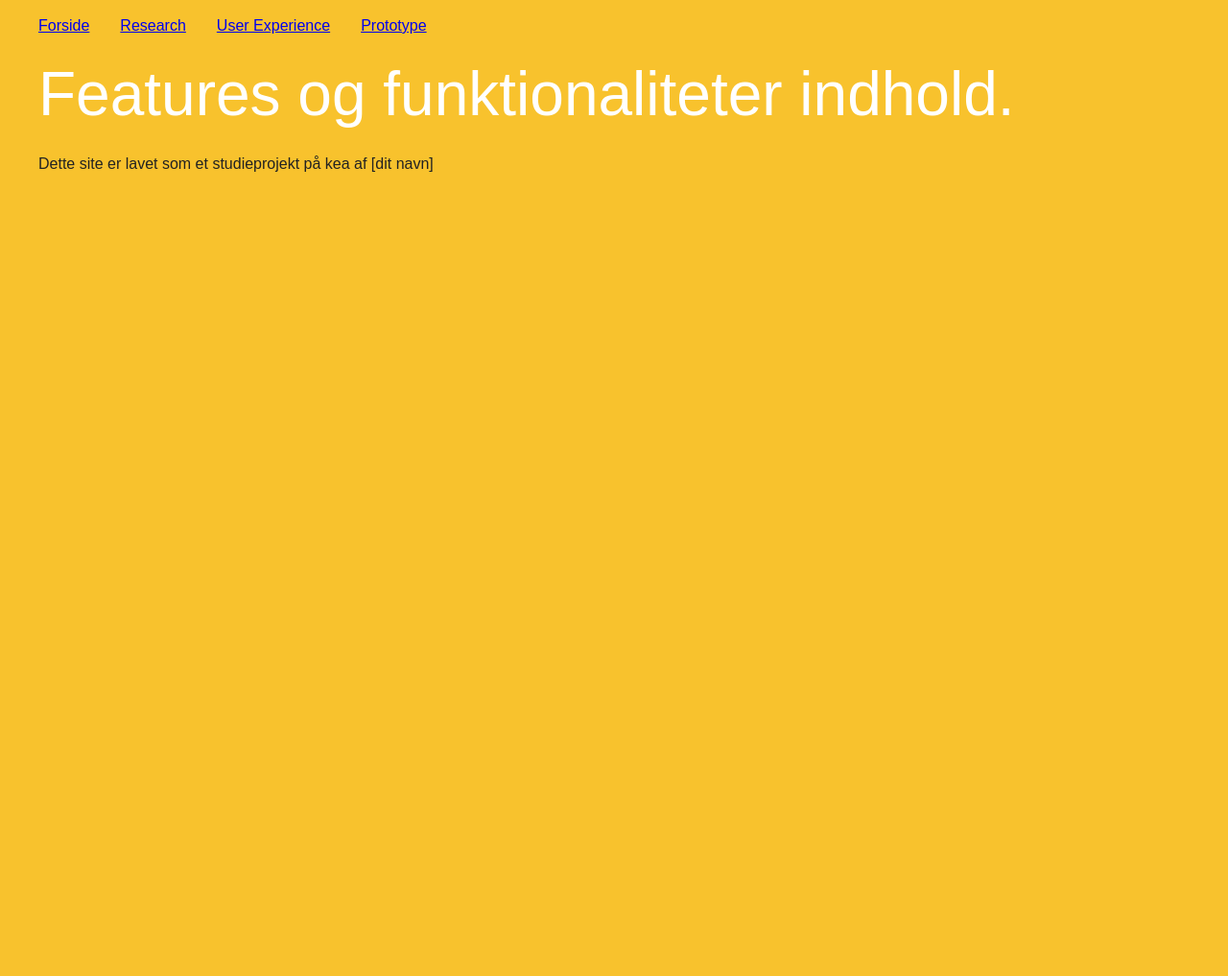
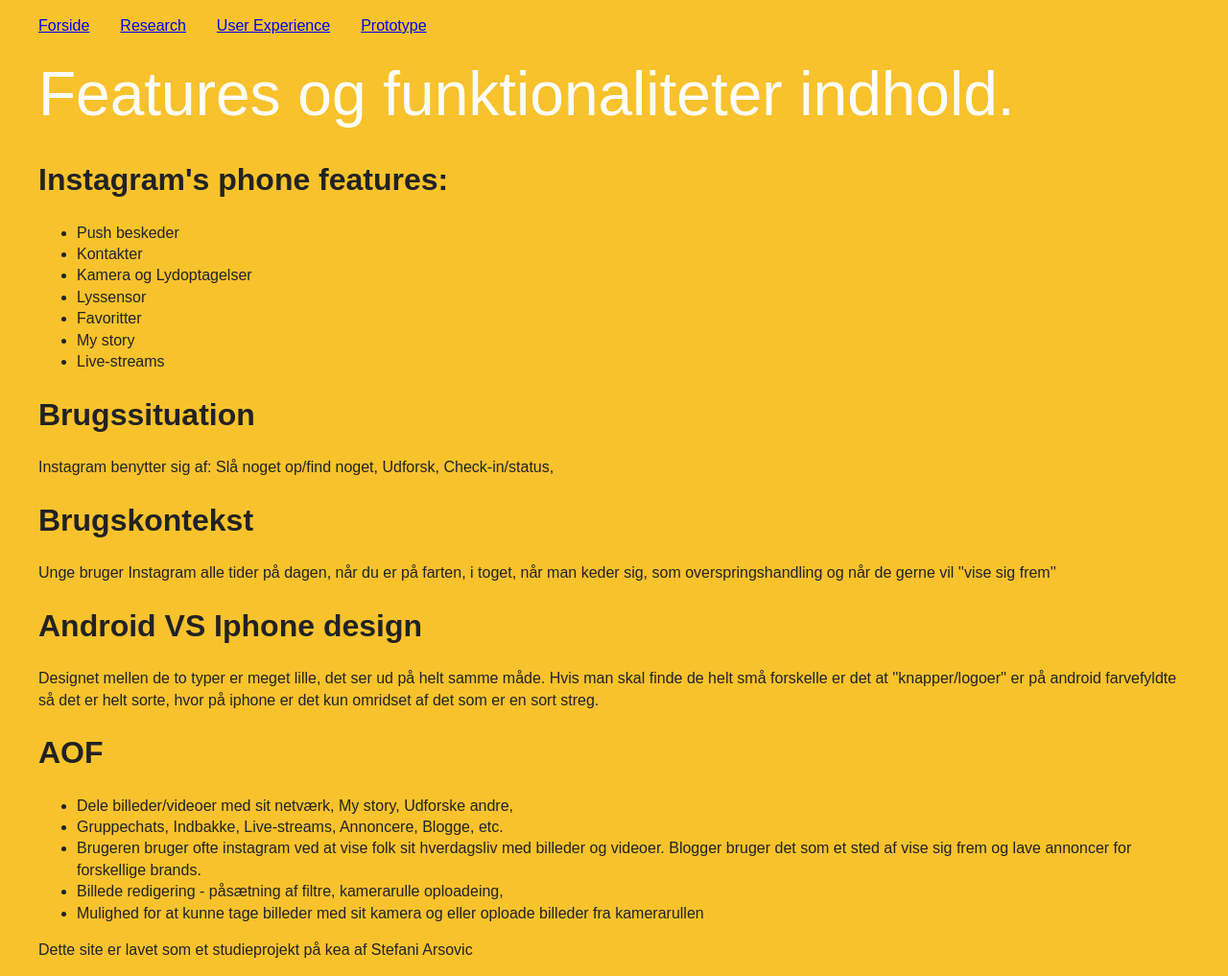
Before and after one commit to stef7528/01-bruger, a plain HTML site: page featuresfunktionaliteter.html in a window 1280 px wide. Shown: the whole page at 96% size. Before the commit the page ends 800 px from the top, so only its background shows below. Drawn offline with nearby package versions, Linux system fonts and the light colour scheme.

Commit message:
features instagram

```diff
--- a/featuresfunktionaliteter.html
+++ b/featuresfunktionaliteter.html
@@ -51,19 +51,65 @@
         <article>
             Features og funktionaliteter indhold.
         </article>
+
+        <h1>Instagram's phone features:</h1>
+
+        <ul>
+            <li>Push beskeder </li>
+            <li>Kontakter</li>
+            <li>Kamera og Lydoptagelser </li>
+            <li>Lyssensor</li>
+            <li>Favoritter</li>
+            <li>My story</li>
+            <li>Live-streams</li>
+
+
+        </ul>
+
+        <h1>Brugssituation</h1>
+
+        <p>Instagram benytter sig af: Slå noget op/find noget, Udforsk, Check-in/status, </p>
+
+        <h1>Brugskontekst</h1>
+
+        <p>Unge bruger Instagram alle tider på dagen, når du er på farten, i toget, når man keder sig, som overspringshandling og når de gerne vil ''vise sig frem'' </p>
+
+        <h1>Android VS Iphone design </h1>
+
+        <p>Designet mellen de to typer er meget lille, det ser ud på helt samme måde. Hvis man skal finde de helt små forskelle er det at ''knapper/logoer'' er på android farvefyldte så det er helt sorte, hvor på iphone er det kun omridset af det som er en sort streg. </p>
+
+        <h1>AOF</h1>
+
+        <ul>
+
+            <li> Dele billeder/videoer med sit netværk, My story, Udforske andre, </li>
+
+            <li>Gruppechats, Indbakke, Live-streams, Annoncere, Blogge, etc.</li>
+
+            <li> Brugeren bruger ofte instagram ved at vise folk sit hverdagsliv med billeder og videoer. Blogger bruger det som et sted af vise sig frem og lave annoncer for forskellige brands.</li>
+
+            <li>Billede redigering - påsætning af filtre, kamerarulle oploadeing, </li>
+
+            <li>Mulighed for at kunne tage billeder med sit kamera og eller oploade billeder fra kamerarullen </li>
+
+        </ul>
+
+
     </main>
     <!-- Sidens indhold slut -->
 
     <!-- footer -->
     <footer>
-    <p>Dette site er lavet som et studieprojekt på kea af [dit navn]</p>
+        <p>Dette site er lavet som et studieprojekt på kea af Stefani Arsovic </p>
     </footer>
     <!-- footer slut -->
 
     <!-- Diverse ekstra, du ikke behøver at pille ved -->
     <script src="js/vendor/modernizr-3.6.0.min.js"></script>
     <script src="https://code.jquery.com/jquery-3.3.1.min.js" integrity="sha256-FgpCb/KJQlLNfOu91ta32o/NMZxltwRo8QtmkMRdAu8=" crossorigin="anonymous"></script>
-  <script>window.jQuery || document.write('<script src="js/vendor/jquery-3.3.1.min.js"><\/script>')</script>
+    <script>
+        window.jQuery || document.write('<script src="js/vendor/jquery-3.3.1.min.js"><\/script>')
+    </script>
     <script src="js/plugins.js"></script>
     <script src="js/main.js"></script>
 
```
Lines whose indentation alone changed are shown as unchanged.
